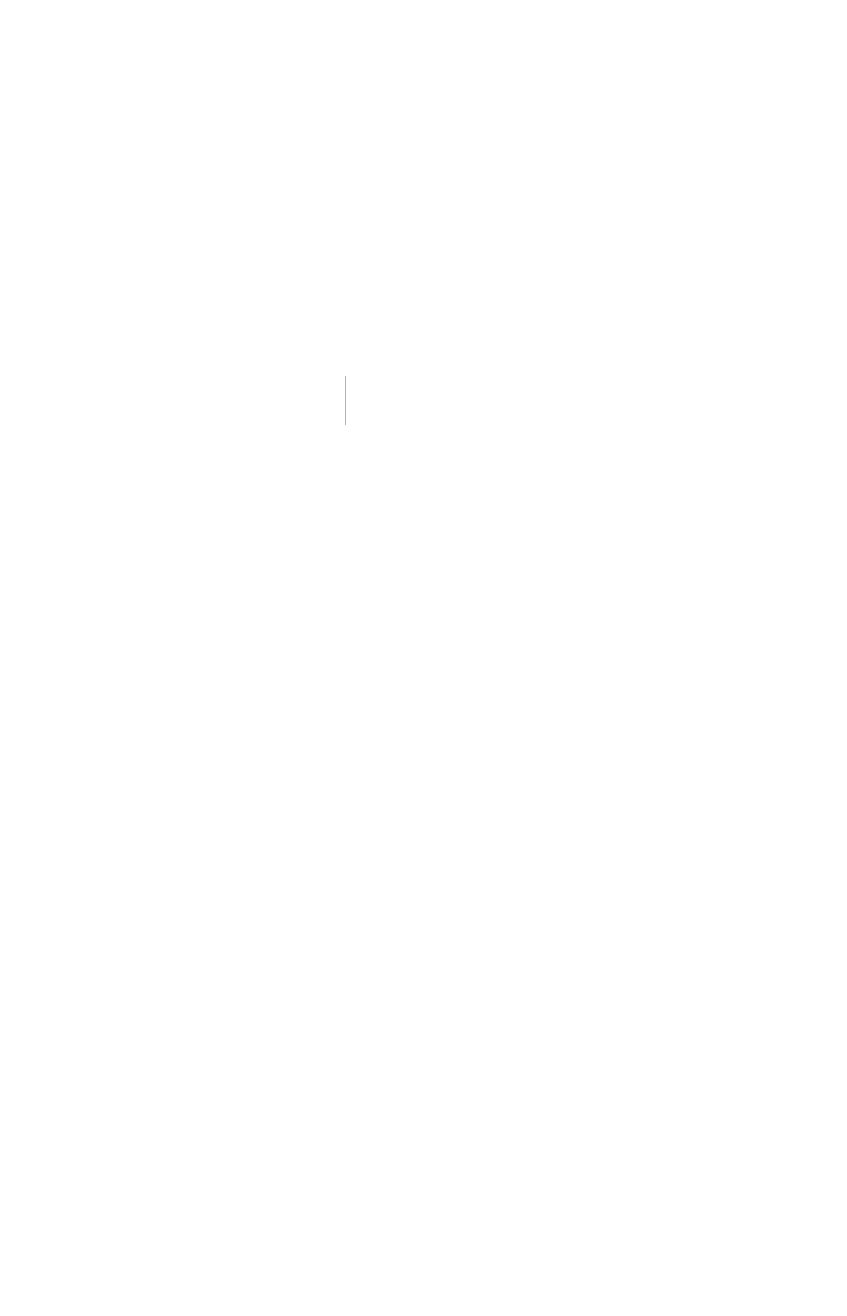
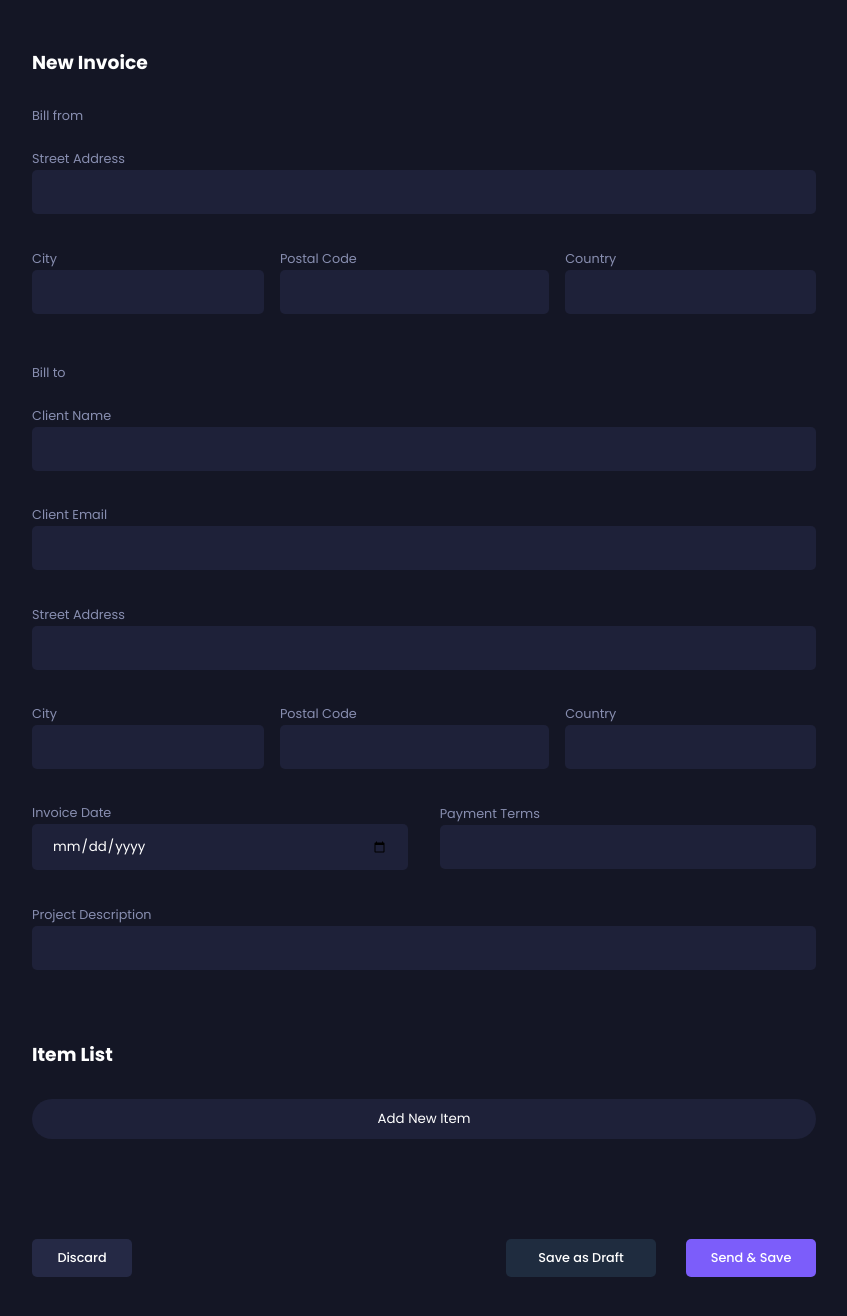
Before and after one commit to MohamedHesham2106/invoice-nextjs-app, a Next.js app: page /add-new in a window 1280 px wide. Before the commit this address had no page. Shown: the top 1316 px of the page, without its empty margins (216-1063 px from the left). Before the commit the page ends 800 px from the top, so only its background shows below. Built offline with nearby package versions, Linux system fonts and the light colour scheme.

Commit message:
feat
add new Invoice form

```diff
--- /dev/null
+++ b/components/Invoice/NewInvoice/NewInvoice.js
@@ -0,0 +1,167 @@
+import classes from "./NewInvoice.module.css";
+import { useRouter } from "next/router";
+import { useState, useRef } from "react";
+const NewInvoice = () => {
+  const router = useRouter();
+  const [items, setItems] = useState([]);
+
+  // add product items
+  const addItemHandler = () => {
+    setItems([...items, { itemName: "", quantity: 0, price: 0, total: 0 }]);
+    console.log(items);
+  };
+  const changeHandler = (event, i) => {
+    const { name, value } = event.target;
+    const list = [...items];
+    list[i][name] = value;
+    list[i]["total"] = list[i]["quantity"] * list[i]["price"];
+    setItems(list);
+  };
+  const deleteItemHandler = (i) => {
+    const inputData = [...items];
+    inputData.splice(i, 1);
+    setItems(inputData);
+  };
+  const submitHandler = (event) => {
+    event.preventDefault();
+  };
+  return (
+    <div className={classes.invoice}>
+      <div className={classes.header}>
+        <h3>New Invoice</h3>
+      </div>
+      <form onSubmit={submitHandler}>
+        <div className={classes.body}>
+          <div className={classes["bill_from"]}>
+            <p className={classes["bill_title"]}>Bill from</p>
+            <div className={classes["form_group"]}>
+              <label htmlFor="address">Street Address</label>
+              <input type="text" name="address" />
+            </div>
+            <div
+              className={`${classes["form_group"]} ${classes["inline_form-group"]}`}
+            >
+              <div>
+                <label htmlFor="city">City</label>
+                <input type="text" name="city" />
+              </div>
+              <div>
+                <label htmlFor="postal">Postal Code</label>
+                <input type="text" name="postal" />
+              </div>
+              <div>
+                <label htmlFor="country">Country</label>
+                <input type="text" name="country" />
+              </div>
+            </div>
+          </div>
+          <div className={classes["bill_to"]}>
+            <p className={classes["bill_title"]}>Bill to</p>
+            <div className={classes["form_group"]}>
+              <label htmlFor="client">Client Name</label>
+              <input type="text" name="client" />
+            </div>
+            <div className={classes["form_group"]}>
+              <label htmlFor="email">Client Email</label>
+              <input type="email" name="email" />
+            </div>
+            <div className={classes["form_group"]}>
+              <label htmlFor="cAddress">Street Address</label>
+              <input type="text" name="cAddress" />
+            </div>
+            <div
+              className={`${classes["form_group"]} ${classes["inline_form-group"]}`}
+            >
+              <div>
+                <label htmlFor="clientCity">City</label>
+                <input type="text" name="clientCity" />
+              </div>
+              <div>
+                <label htmlFor="clientPostal">Postal Code</label>
+                <input type="text" name="clientPostal" />
+              </div>
+              <div>
+                <label htmlFor="clientCountry">Country</label>
+                <input type="text" name="clientCountry" />
+              </div>
+            </div>
+
+            <div
+              className={`${classes["form_group"]} ${classes["inline_form-group"]}`}
+            >
+              <div className={classes.inline}>
+                <label htmlFor="date">Invoice Date</label>
+                <input type="date" name="date" />
+              </div>
+              <div className={classes.inline}>
+                <label htmlFor="terms">Payment Terms</label>
+                <input type="text" name="terms" />
+              </div>
+            </div>
+            <div className={classes["form_group"]}>
+              <label htmlFor="description">Project Description</label>
+              <input type="text" name="description" />
+            </div>
+          </div>
+
+          <div className={classes.items}>
+            <h3>Item List</h3>
+            {items?.map((item, i) => (
+              <div className={classes.item} key={i}>
+                <div
+                  className={`${classes["form_group"]} ${classes["inline_form-group"]}`}
+                >
+                  <div>
+                    <label htmlFor="itemName">Item Name</label>
+                    <input
+                      type="text"
+                      name="itemName"
+                      onChange={(e) => changeHandler(e, i)}
+                    />
+                  </div>
+                  <div>
+                    <label htmlFor="quantity">Quantity</label>
+                    <input
+                      type="number"
+                      name="quantity"
+                      onChange={(e) => changeHandler(e, i)}
+                    />
+                  </div>
+                  <div>
+                    <label htmlFor="price">Price</label>
+                    <input
+                      type="number"
+                      name="price"
+                      onChange={(e) => changeHandler(e, i)}
+                    />
+                  </div>
+                  <div>
+                    <p>Total</p>
+                    <h4>${item.total}</h4>
+                  </div>
+                  <button className="edit_btn" onClick={deleteItemHandler}>
+                    Delete
+                  </button>
+                </div>
+              </div>
+            ))}
+          </div>
+          <button className={classes.add} onClick={addItemHandler}>
+            Add New Item
+          </button>
+          <div className={classes["new_invoice-btns"]}>
+            <button className="edit_btn" onClick={() => router.push("/")}>
+              Discard
+            </button>
+            <div>
+              <button className="draft_btn">Save as Draft</button>
+              <button className="mark_as-btn">Send & Save</button>
+            </div>
+          </div>
+        </div>
+      </form>
+    </div>
+  );
+};
+
+export default NewInvoice;
--- /dev/null
+++ b/components/Invoice/NewInvoice/NewInvoice.module.css
@@ -0,0 +1,66 @@
+.invoice {
+  width: 70%;
+  margin: auto;
+}
+.header {
+  margin-bottom: 1.9rem;
+}
+.form_group input {
+  padding: 12px 20px;
+  width: 100%;
+  border-radius: 5px;
+  background: var(--secondary-color);
+  color: #fff;
+  border: none;
+  outline: none;
+  cursor: pointer;
+}
+.form_group {
+  margin-bottom: 1.9rem;
+}
+.form_group p {
+  margin-bottom: 10px;
+}
+.inline_form-group {
+  display: flex;
+  align-items: center;
+  justify-content: space-between;
+  column-gap: 1rem;
+}
+.inline_form-group button {
+  align-self: flex-end !important;
+}
+.inline {
+  width: 48%;
+}
+.body {
+  padding-bottom: 40px;
+}
+.bill_title {
+  margin-bottom: 20px;
+}
+.bill_to {
+  margin-top: 50px;
+}
+.items {
+  margin-top: 70px;
+}
+.items h3 {
+  margin-bottom: 30px;
+}
+
+.add {
+  width: 100%;
+  background: var(--secondary-color);
+  padding: 10px 25px;
+  border-radius: 50px;
+  border: none;
+  outline: none;
+  color: #fff;
+  cursor: pointer;
+}
+.new_invoice-btns {
+  display: flex;
+  justify-content: space-between;
+  margin-top: 100px;
+}
--- /dev/null
+++ b/pages/add-new/index.js
@@ -0,0 +1,10 @@
+import NewInvoice from "../../components/Invoice/NewInvoice/NewInvoice";
+const AddNew = () => {
+  return (
+    <section className="main_container">
+      <NewInvoice />
+    </section>
+  );
+};
+
+export default AddNew;
--- a/styles/globals.css
+++ b/styles/globals.css
@@ -29,7 +29,8 @@ a {
   color: var(--small-text-color);
 }
 
-p {
+p,
+label {
   font-size: 0.8rem;
   color: var(--small-text-color);
 }
@@ -49,11 +50,7 @@ h6 {
   cursor: pointer;
 }
 .main_container {
-  position: absolute;
-  top: 0;
-  left: 10%;
-  width: calc(100% - 13%);
-  padding: 30px 0;
+  padding: 3rem 5rem;
 }
 .pending_status,
 .paid_status,
@@ -93,3 +90,9 @@ h6 {
   background: var(--edit-btn-bg);
   color: #fff;
 }
+.draft_btn {
+  background: #1f2c3f;
+  color: #fff;
+  margin-right: 30px;
+  width: 150px !important;
+}
```
